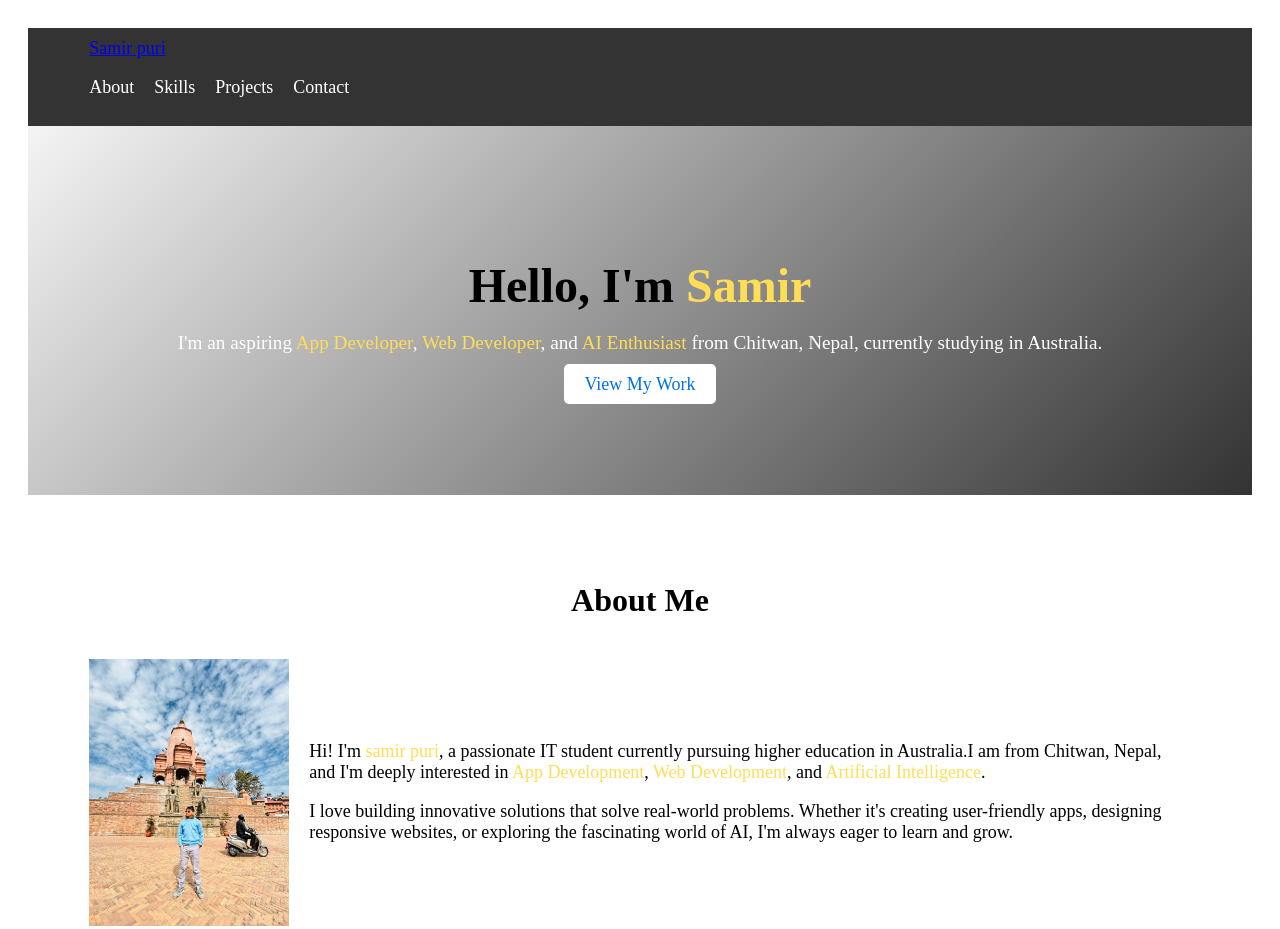
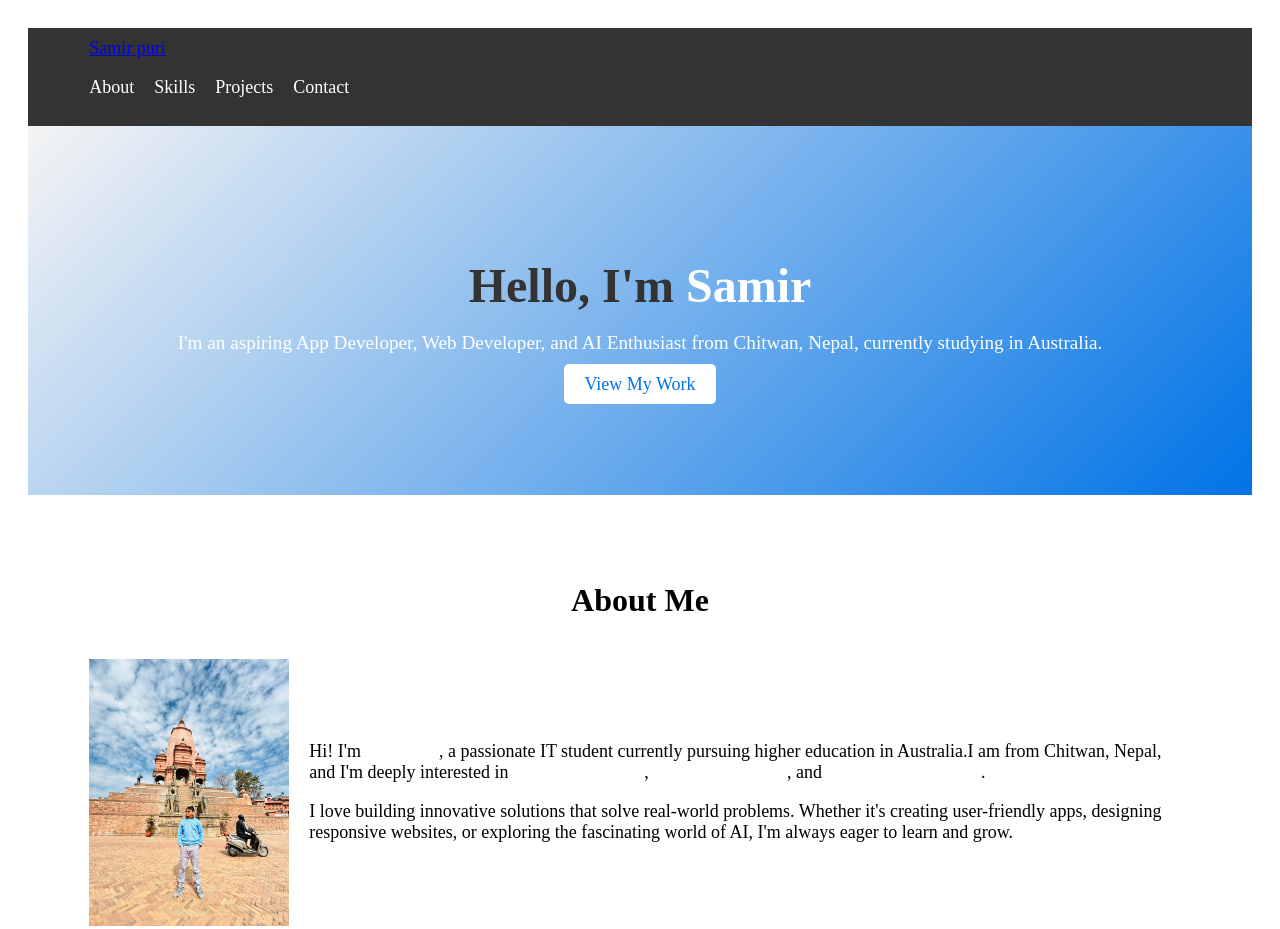
Before and after one commit to samirpuri204/samir, a plain HTML site: page index.html in a window 1280 px wide. Shown: the top 929 px of the page. Drawn offline with nearby package versions, Linux system fonts and the light colour scheme.

Commit message:
Update style.css

```diff
--- a/style.css
+++ b/style.css
@@ -52,7 +52,7 @@ nav ul li a {
 
 /* Hero Section */
 header {
-  background: linear-gradient(135deg, #f4f4f4,#333);
+  background: linear-gradient(135deg, #f4f4f4,#0073e6);
   color: #fff;
   padding: 100px 0;
   text-align: center;
@@ -61,7 +61,7 @@ header {
 header h1 {
   font-size: 3rem;
   margin-bottom: 10px;
-  color: #000000;
+  color: #333;
 }
 
 header p {
@@ -78,7 +78,7 @@ header .btn {
 }
 
 .highlight {
-  color: #ffdd57;
+  color: #fff;
 }
 
 
```
